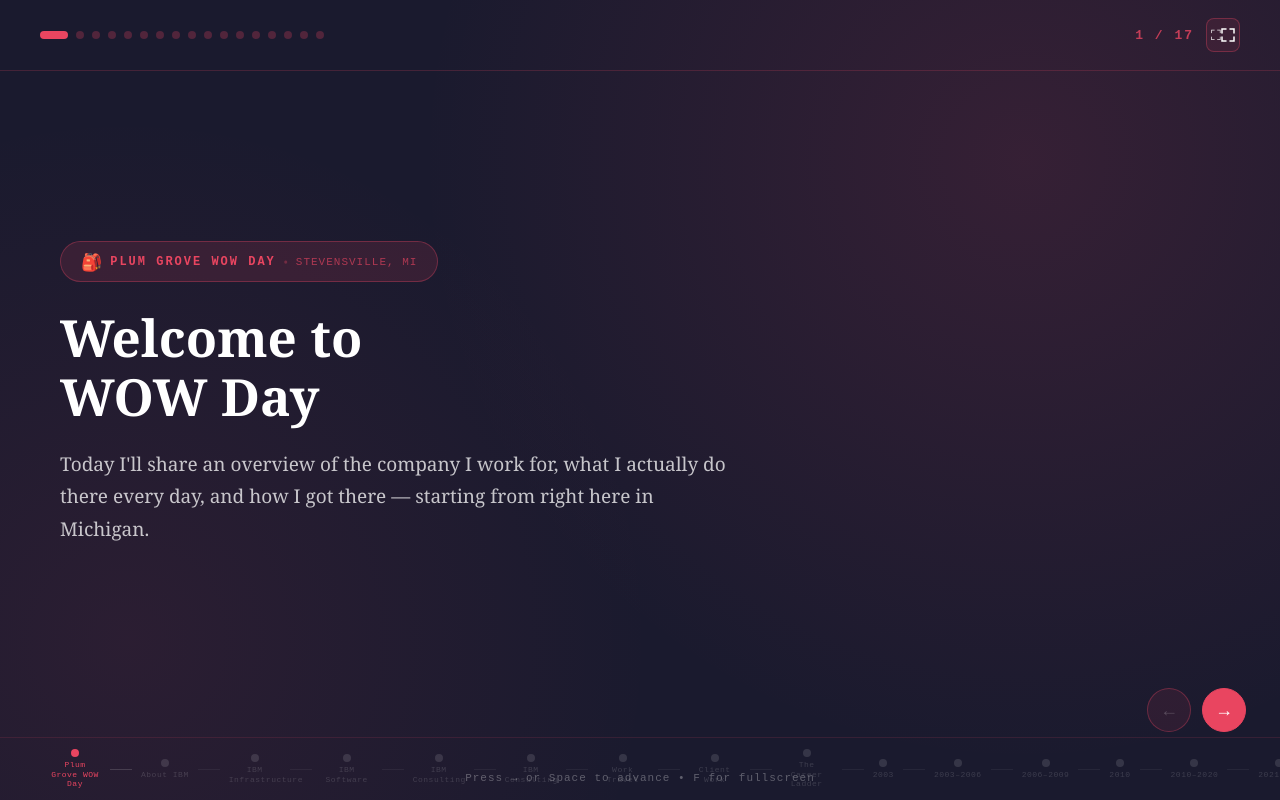
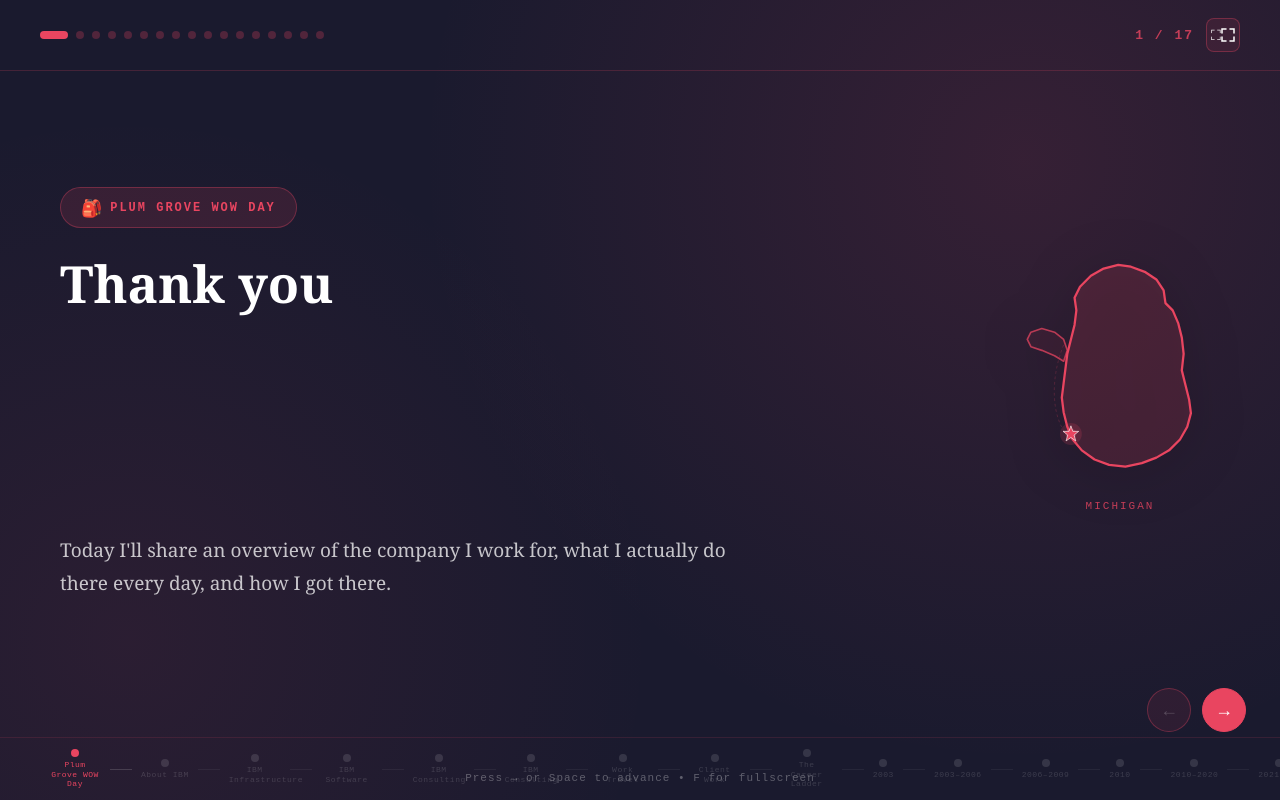
Before and after one commit to palatinescreentime/wowday, a React (Vite) app: page / in a window 1280 px wide. Built offline with nearby package versions, Linux system fonts and the light colour scheme.

Commit message:
Update App.jsx

```diff
--- a/src/App.jsx
+++ b/src/App.jsx
@@ -54,6 +54,64 @@ const Logo = ({ domain, alt, size = 40, style = {} }) => {
   );
 };
 
+
+// ── Michigan SVG ─────────────────────────────────────────────────────────────
+const MichiganGraphic = ({ accent }) => (
+  <div style={{ flexShrink: 0, width: 200, display: "flex", flexDirection: "column", alignItems: "center", gap: 10 }}>
+    <svg viewBox="0 0 220 260" xmlns="http://www.w3.org/2000/svg" style={{ width: 200, height: "auto", filter: "drop-shadow(0 6px 24px rgba(0,0,0,0.5))" }}>
+      {/* Lower Peninsula */}
+      <path
+        d="M 108,12 L 122,14 L 138,20 L 150,28 L 158,40 L 160,54
+           L 168,62 L 174,76 L 178,92 L 180,110 L 178,128
+           L 182,144 L 186,160 L 188,175 L 184,190
+           L 176,204 L 164,216 L 150,224 L 134,230
+           L 116,234 L 98,232 L 82,226 L 68,216
+           L 58,204 L 52,190 L 48,174 L 46,158
+           L 48,142 L 50,126 L 52,110 L 56,94
+           L 60,78 L 62,62 L 60,48 L 66,36
+           L 78,24 L 92,16 Z"
+        fill={accent + "28"}
+        stroke={accent}
+        strokeWidth="2.5"
+        strokeLinejoin="round"
+      />
+      {/* Upper Peninsula */}
+      <path
+        d="M 48,118 L 38,112 L 24,106 L 12,102 L 8,94
+           L 12,86 L 24,82 L 38,86 L 48,94 L 52,106 Z"
+        fill={accent + "18"}
+        stroke={accent}
+        strokeWidth="1.8"
+        strokeLinejoin="round"
+        opacity="0.75"
+      />
+      {/* Lake Michigan suggestion */}
+      <path
+        d="M 48,100 Q 36,130 38,160 Q 40,185 52,200"
+        fill="none"
+        stroke={accent}
+        strokeWidth="0.8"
+        strokeDasharray="3,3"
+        opacity="0.3"
+      />
+      {/* SW shore star — Stevensville area */}
+      <g transform="translate(56, 198)">
+        <circle cx="0" cy="0" r="12" fill={accent} opacity="0.18" />
+        <circle cx="0" cy="0" r="6" fill={accent} opacity="0.35" />
+        <polygon
+          points="0,-9 2.1,-2.9 8.6,-2.9 3.5,1.1 5.3,7.6 0,3.8 -5.3,7.6 -3.5,1.1 -8.6,-2.9 -2.1,-2.9"
+          fill={accent}
+          stroke="white"
+          strokeWidth="0.7"
+        />
+      </g>
+    </svg>
+    <div style={{
+      color: accent, fontFamily: "monospace", fontSize: 11,
+      letterSpacing: 2, textTransform: "uppercase", opacity: 0.8,
+    }}>Michigan</div>
+  </div>
+);
 
 // ── Travel map ────────────────────────────────────────────────────────────────
 const TRAVEL_CITIES = [
@@ -216,10 +274,10 @@ const slides = [
     icon: "🎒",
     color: "#1a1a2e",
     accent: "#e94560",
-    title: "Welcome to\nWOW Day",
-    body: "Today I'll share an overview of the company I work for, what I actually do there every day, and how I got there — starting from right here in Michigan.",
+    title: "Thank you",
+    body: "Today I'll share an overview of the company I work for, what I actually do there every day, and how I got there.",
     stat: null,
-    tag: "Stevensville, MI",
+    tag: null,
     logo: null,
   },
   {
@@ -749,6 +807,9 @@ export default function CareerTimeline() {
                 style={{ background: "transparent", padding: 0, borderRadius: 0 }} />
             </div>
           )}
+          {slide.type === "intro" && !mobile && (
+            <MichiganGraphic accent={slide.accent} />
+          )}
 
         </div>
 
```
